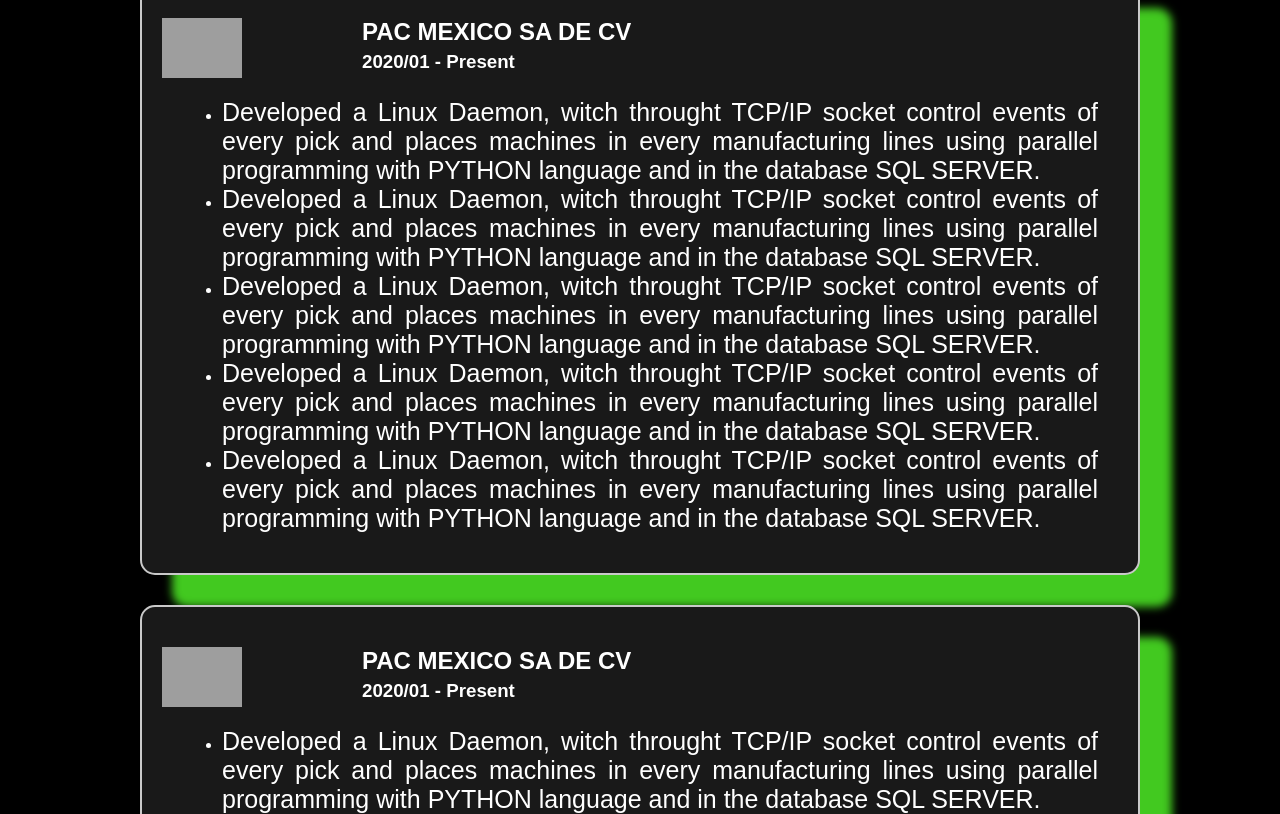
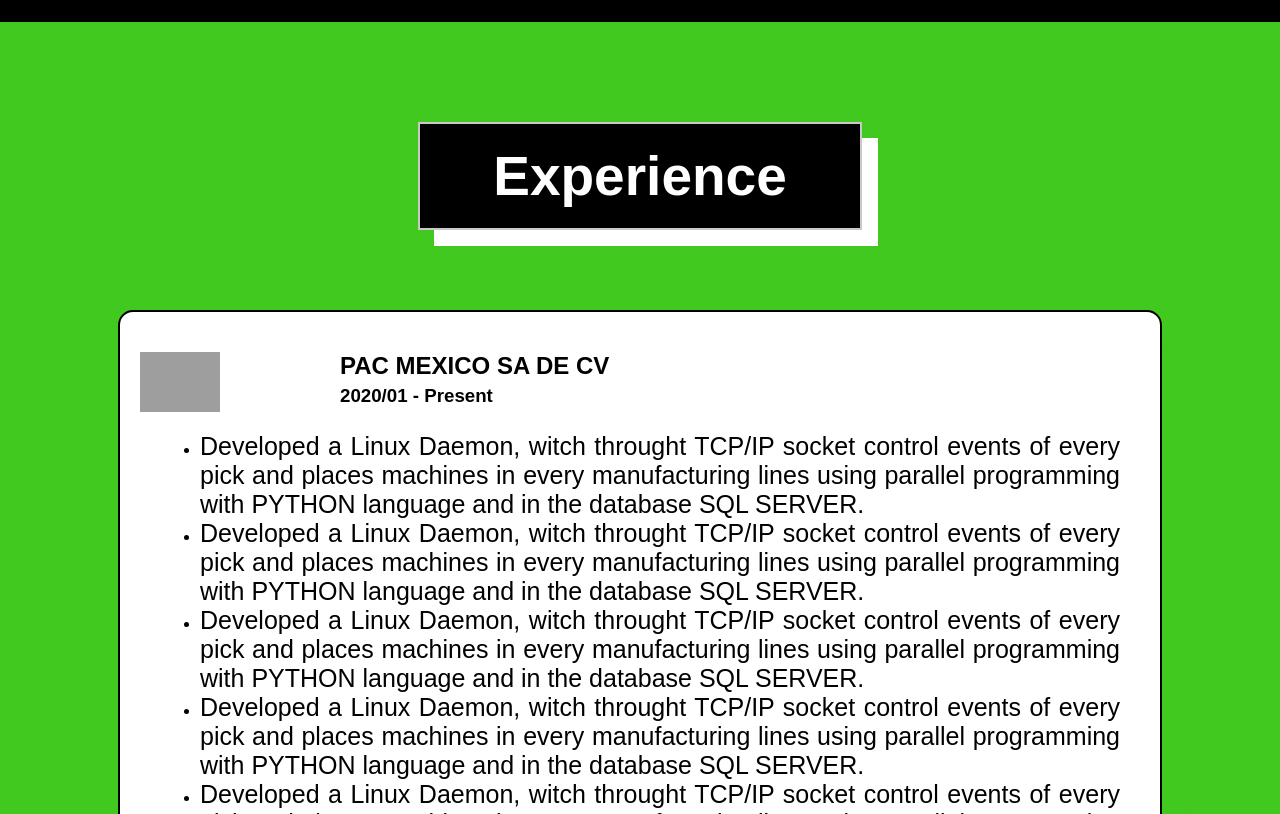
Before and after one commit to alf0ns0-l0pez/Portfolio, a React (Create React App) app: page / in a window 1280 px wide. Shown: the part 2960-3774 px from the top of the page. Built offline with nearby package versions, Linux system fonts and the light colour scheme; grey boxes are pictures that could not be loaded; a web font is replaced by a local one.

Commit message:
update experience view and its header name

```diff
--- a/src/home/App.js
+++ b/src/home/App.js
@@ -38,9 +38,12 @@
 
                 </div>
             </section>
-            <article id="opensource">
-                <h1 >Experience</h1>
-                <div className="linux-message">
+            <article id="experience">
+                <section>
+                    <h1 >Experience</h1>
+                </section>
+
+                <div className="work-info">
                     <div id='head-exp'>
                         <img src='https://www.pacmexico.com/PacLogo.png' alt='...' />
                         <h2>PAC MEXICO SA DE CV</h2>
@@ -75,7 +78,7 @@
                         </li>
                     </ul>
                 </div>
-                <div className="linux-message">
+                <div className="work-info">
                     <div id='head-exp'>
                         <img src='https://www.pacmexico.com/PacLogo.png' alt='...' />
                         <h2>PAC MEXICO SA DE CV</h2>
@@ -110,7 +113,7 @@
                         </li>
                     </ul>
                 </div>
-                <div className="linux-message">
+                <div className="work-info">
                     <div id='head-exp'>
                         <img src='https://www.pacmexico.com/PacLogo.png' alt='...' />
                         <h2>PAC MEXICO SA DE CV</h2>
@@ -147,7 +150,7 @@
                 </div>
             </article>
             <footer>
-                <p>© Copyright 2015 Company Name. All rights reserved.</p>
+                <p>© Copyright 2023 Alfonso Lopez. All rights reserved.</p>
             </footer>
         </>
     );
--- a/src/index.css
+++ b/src/index.css
@@ -63,7 +63,7 @@
 }
 #opensource{
   max-width: 1000px;
-  padding: 0px 100px;
+  padding: 0px 100px 150px;
   margin: 0 auto;
 }
 #opensource>h1{
@@ -107,7 +107,7 @@
 /*  footer  */
 /*-_-_-_-_-_-_-_-_-_-_-_-_-_-_-_-_-_-_-_-_-_-_-_-_-_-_-_-_-_-_-_-_-_-_-_-_-_-_-_-_*/
 footer {
-  padding: 10px 10px;
+  padding: 15px 0px;
   position: relative;
   width: 100%;
   background-color: black;
@@ -116,10 +116,10 @@
 }
 footer>p{
   text-align: center;
-  font-size: 16px;
+  font-size: 20px;
 }
 /*-_-_-_-_-_-_-_-_-_-_-_-_-_-_-_-_-_-_-_-_-_-_-_-_-_-_-_-_-_-_-_-_-_-_-_-_-_-_-_-_*/
-/*  footer  */
+/*  Experience  */
 /*-_-_-_-_-_-_-_-_-_-_-_-_-_-_-_-_-_-_-_-_-_-_-_-_-_-_-_-_-_-_-_-_-_-_-_-_-_-_-_-_*/
 #head-exp{
   padding-top: 20px;
@@ -130,6 +130,44 @@
   grid-row: 1/3;
   height: 60px;
 }
+#experience{
+  color:black;
+  background-color: #42C920;
+  padding: 100px 100px 150px;
+}
+#experience>section{
+  width: 400px;
+  margin: 0px auto;
+  border: 2px solid rgb(201, 201, 201);
+  box-shadow: 1rem 1rem  #ffffff;
+  padding: 20px;
+  background-color: rgb(0, 0, 0);
+  color: #ffffff;
+}
+.work-info{
+  min-height: 350px;
+  max-width: 1000px;
+  margin: 80px auto 0px;
+  border-radius: 15px;
+  border: 2px solid rgb(0, 0, 0);
+  box-shadow: 2rem 2rem 0.5rem #42C920;
+  padding: 20px;
+  background-color: rgb(255, 255, 255);
+
+}
+#experience>.work-info>img{
+  height: 300px;
+  padding: 30px;
+  border-radius: 100px;
+  float: left;
+}
+#experience>.work-info>p{
+  padding: 80px 30px;
+  font-style: italic;
+  font-weight: bold;
+
+}
+
 /*-_-_-_-_-_-_-_-_-_-_-_-_-_-_-_-_-_-_-_-_-_-_-_-_-_-_-_-_-_-_-_-_-_-_-_-_-_-_-_-_*/
 /*  MOBILE  */
 /*-_-_-_-_-_-_-_-_-_-_-_-_-_-_-_-_-_-_-_-_-_-_-_-_-_-_-_-_-_-_-_-_-_-_-_-_-_-_-_-_*/
```
Also changed, not shown: 2 other files (tests, documents, lock files or other folders).
